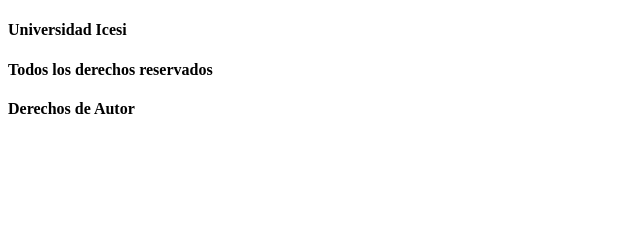
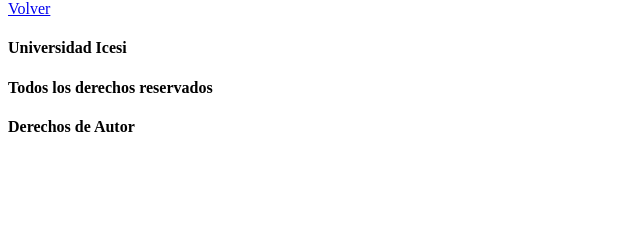
Before and after one commit to ICESI-PI1-2024A-G1/proyecto-t2, a Django app: page /consultar_horarios/ in a window 1280 px wide. Shown: the part 269-509 px from the top of the page, without its empty margins (0-640 px from the left). Run offline with Django 5.2, Linux system fonts and the light colour scheme; data that the repository does not hold is empty.

Commit message:
JFJC/feat: Fixed return button on services

```diff
--- a/code/CCSApp/templates/consultar_horarios.html
+++ b/code/CCSApp/templates/consultar_horarios.html
@@ -36,6 +36,8 @@
             {% endfor %}
         </tbody>
     </table>
+    <!-- Botón de Volver -->
+    <a href="/servicios_asignacion">Volver</a>
 </body>
 </html>
 {% endblock %}
```
